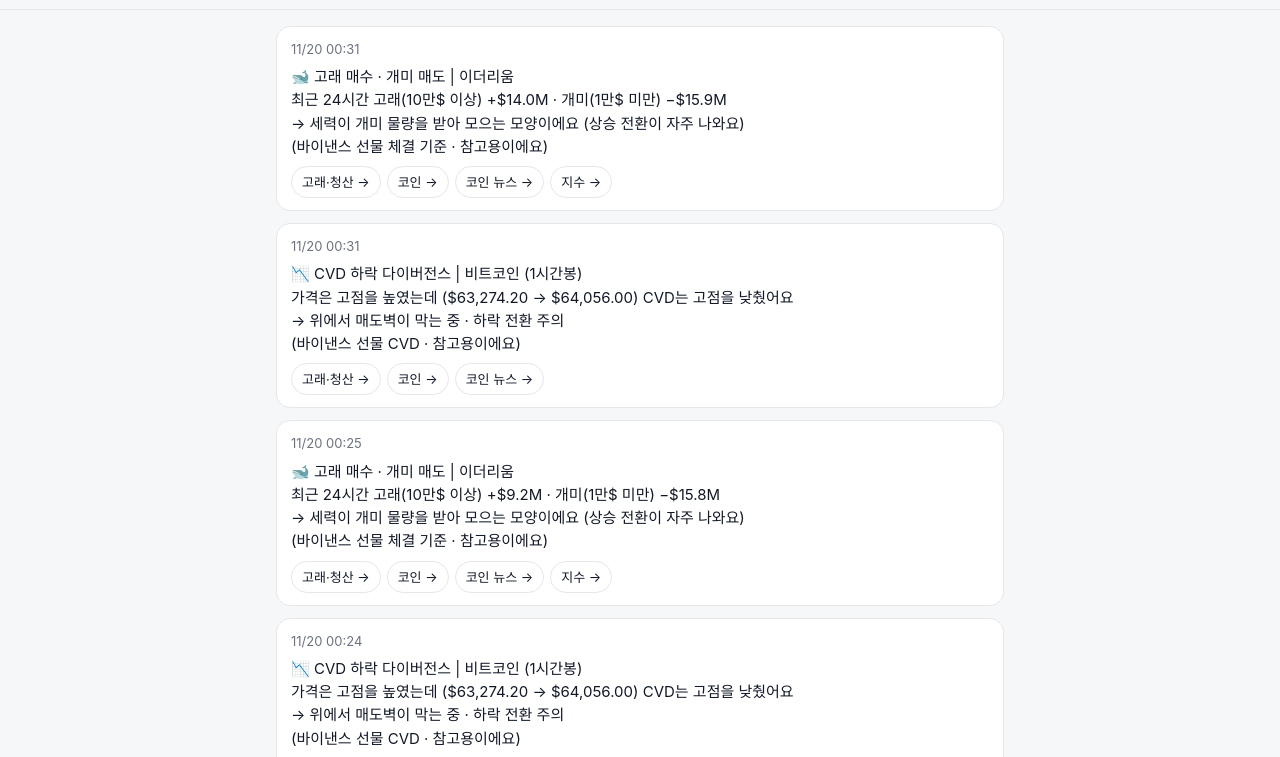
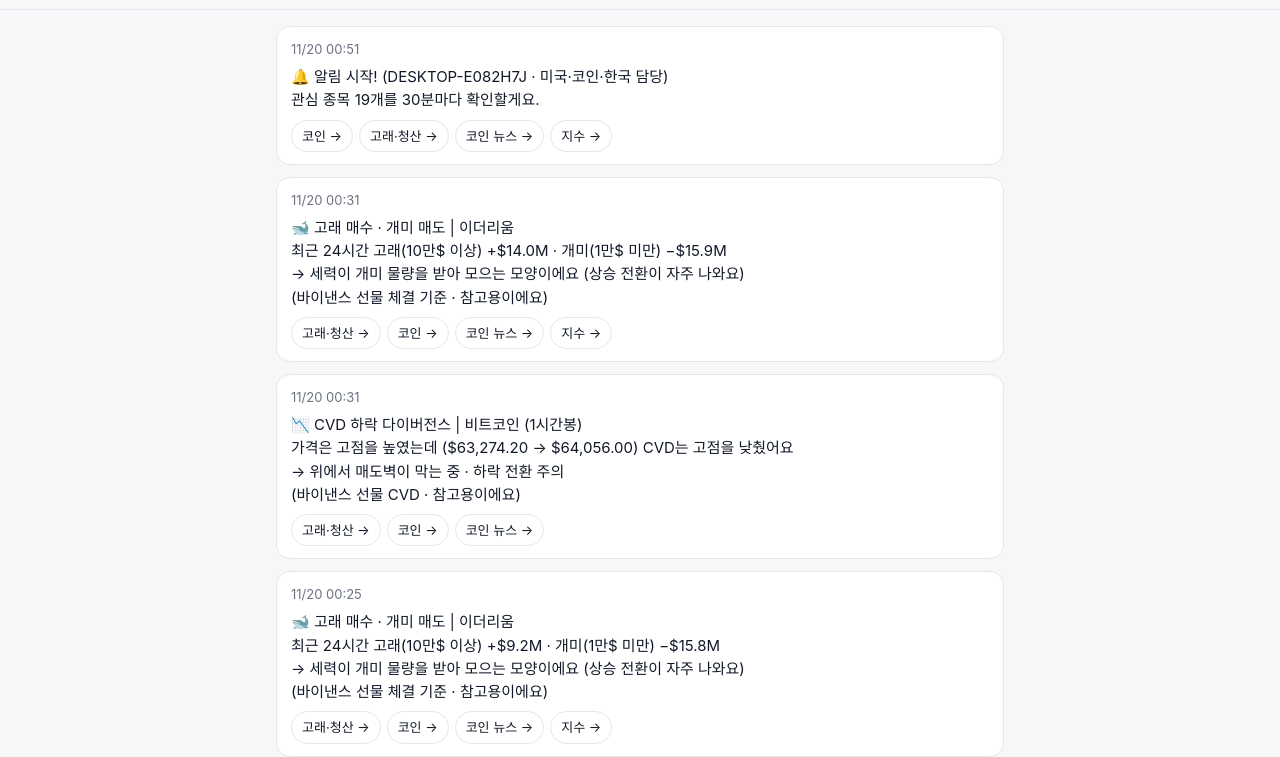
Before and after one commit to wonjin3457-stack/wonjin3457-stack.github.io, a plain HTML site: page alerts.html in a window 1280 px wide. Shown: the part 43-800 px from the top of the page. Drawn offline with Linux system fonts and the light colour scheme.

Commit message:
시황 갱신 11-20 00:51

```diff
--- a/alerts.html
+++ b/alerts.html
@@ -8,7 +8,8 @@ header h1{margin:0;font-size:18px}header a{color:var(--accent);text-decoration:n
 section{background:var(--card);border:1px solid var(--line);border-radius:14px;padding:12px 14px;margin:12px 0;scroll-margin-top:60px}
 section:target{outline:3px solid var(--accent)}pre{white-space:pre-wrap;word-break:break-word;font:inherit;margin:6px 0 8px}
 .muted{color:var(--muted);font-size:13px}.rel{display:flex;flex-wrap:wrap;gap:6px}.rel a{padding:5px 10px;border-radius:999px;border:1px solid var(--line);color:var(--text);text-decoration:none;font-size:13px}
-</style></head><body><header><h1>🔔 내 알림</h1><a href="index.html">📱 시황·뉴스 →</a></header><main><section id="a-11200031447006"><div class="muted">11/20 00:31</div><pre>🐋 고래 매수 · 개미 매도 | 이더리움
+</style></head><body><header><h1>🔔 내 알림</h1><a href="index.html">📱 시황·뉴스 →</a></header><main><section id="a-1120005121f5a1"><div class="muted">11/20 00:51</div><pre>🔔 알림 시작! (DESKTOP-E082H7J · 미국·코인·한국 담당)
+관심 종목 19개를 30분마다 확인할게요.</pre><div class="rel"><a href="index.html#coin">코인 →</a><a href="index.html#whale">고래·청산 →</a><a href="index.html#news-1">코인 뉴스 →</a><a href="index.html#index">지수 →</a></div></section><section id="a-11200031447006"><div class="muted">11/20 00:31</div><pre>🐋 고래 매수 · 개미 매도 | 이더리움
 최근 24시간 고래(10만$ 이상) +$14.0M · 개미(1만$ 미만) −$15.9M
 → 세력이 개미 물량을 받아 모으는 모양이에요 (상승 전환이 자주 나와요)
 (바이낸스 선물 체결 기준 · 참고용이에요)</pre><div class="rel"><a href="index.html#whale">고래·청산 →</a><a href="index.html#coin">코인 →</a><a href="index.html#news-1">코인 뉴스 →</a><a href="index.html#index">지수 →</a></div></section><section id="a-11200031376bd5"><div class="muted">11/20 00:31</div><pre>📉 CVD 하락 다이버전스 | 비트코인 (1시간봉)
@@ -519,9 +520,4 @@ VIX 22.9 (+18.7%) 🟠 · CNN 공포탐욕 31 공포 · 코인 공포탐욕 12
    📓 복기: 거래량 없는 신호
 🔻 숏 정리 ASTER @ 0.5635 (강제청산) 손익 -331.2 USDT (가격 -4.5% · 증거금 -100.0%)
    📓 복기: 강제청산 · 추격 진입
-총자산 28,111.6 USDT (+181.12%)</pre><div class="rel"><a href="index.html#whale">고래·청산 →</a><a href="index.html#coin">코인 →</a><a href="index.html#news-1">코인 뉴스 →</a></div></section><section id="a-11162345108820"><div class="muted">11/16 23:45</div><pre>💥 선물 30배 실험 (가상)
-🔻 숏 정리 PAXG @ 3,873 (손절) 손익 -192.0 USDT (가격 -0.7% · 증거금 -25.1%)
-   📓 복기: 거래량 없는 신호
-🔻 숏 정리 ASTER @ 0.5635 (강제청산) 손익 -226.5 USDT (가격 -4.5% · 증거금 -100.0%)
-   📓 복기: 강제청산 · 추격 진입
-총자산 19,221.1 USDT (+92.21%)</pre><div class="rel"><a href="index.html#whale">고래·청산 →</a><a href="index.html#coin">코인 →</a><a href="index.html#news-1">코인 뉴스 →</a></div></section></main></body></html>
+총자산 28,111.6 USDT (+181.12%)</pre><div class="rel"><a href="index.html#whale">고래·청산 →</a><a href="index.html#coin">코인 →</a><a href="index.html#news-1">코인 뉴스 →</a></div></section></main></body></html>
```
